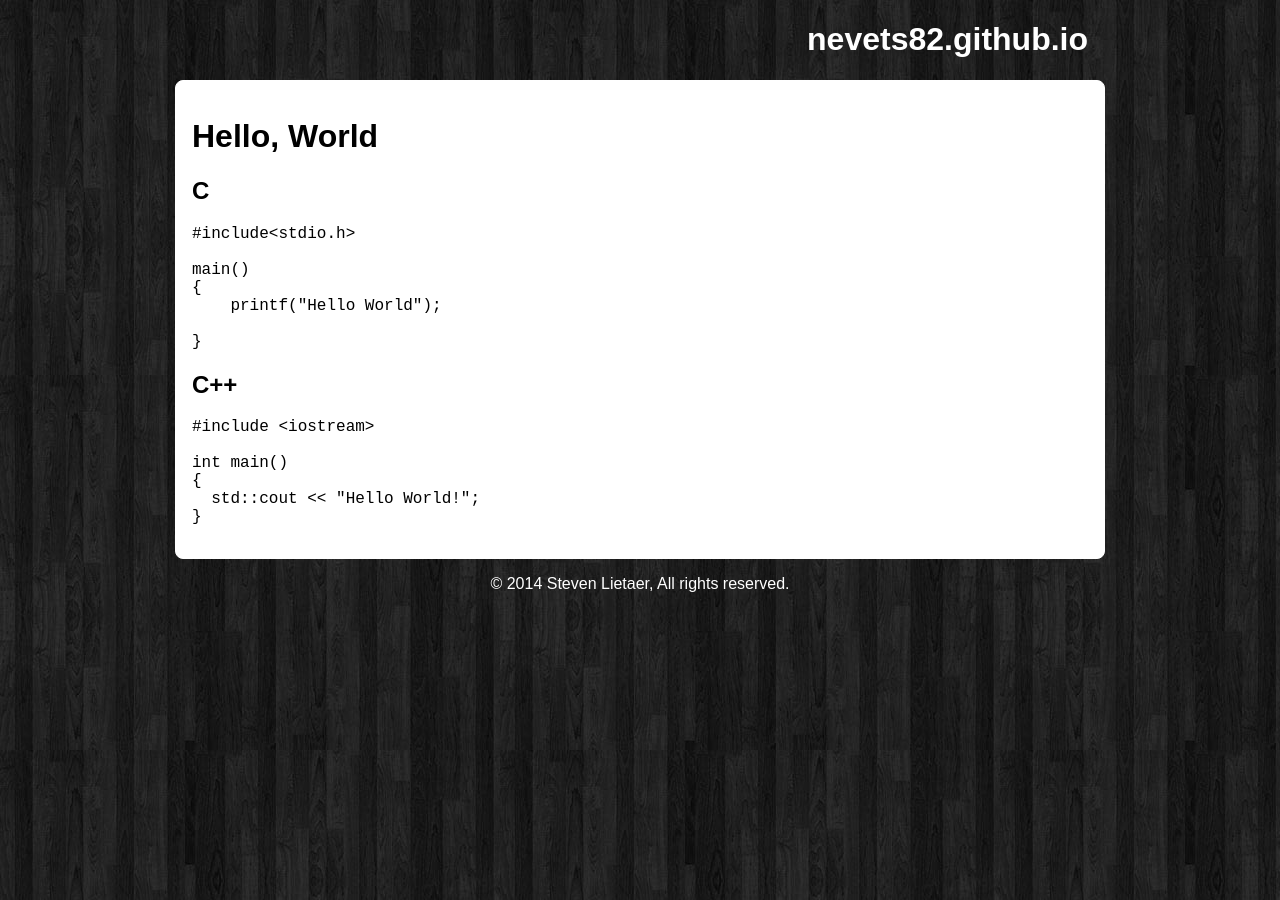
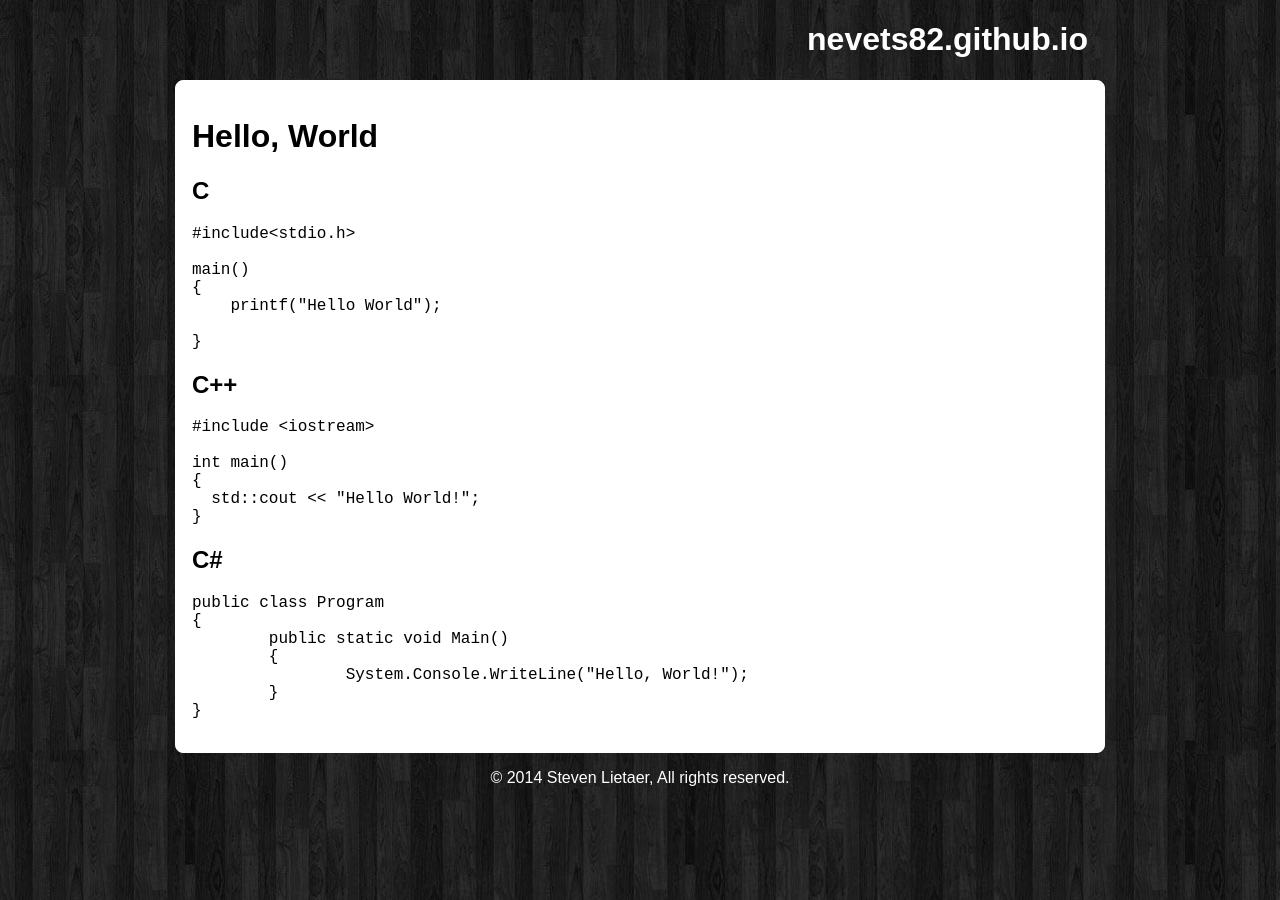
Before and after one commit to Nevets82/nevets82.github.io, a Jekyll site: the page built from index.md, in a window 1280 px wide. Built offline with Jekyll 4.4.1, drawn with Linux system fonts in a browser that asks for light colours; Markdown is read by kramdown in place of the engine named in the settings.

Commit message:
And again

````diff
--- a/index.md
+++ b/index.md
@@ -27,3 +27,16 @@ int main()
   std::cout << "Hello World!";
 }
 ```
+
+
+## C# ##
+
+```csharp
+public class Program
+{
+	public static void Main()
+	{
+		System.Console.WriteLine("Hello, World!");
+	}
+}
+```
````
